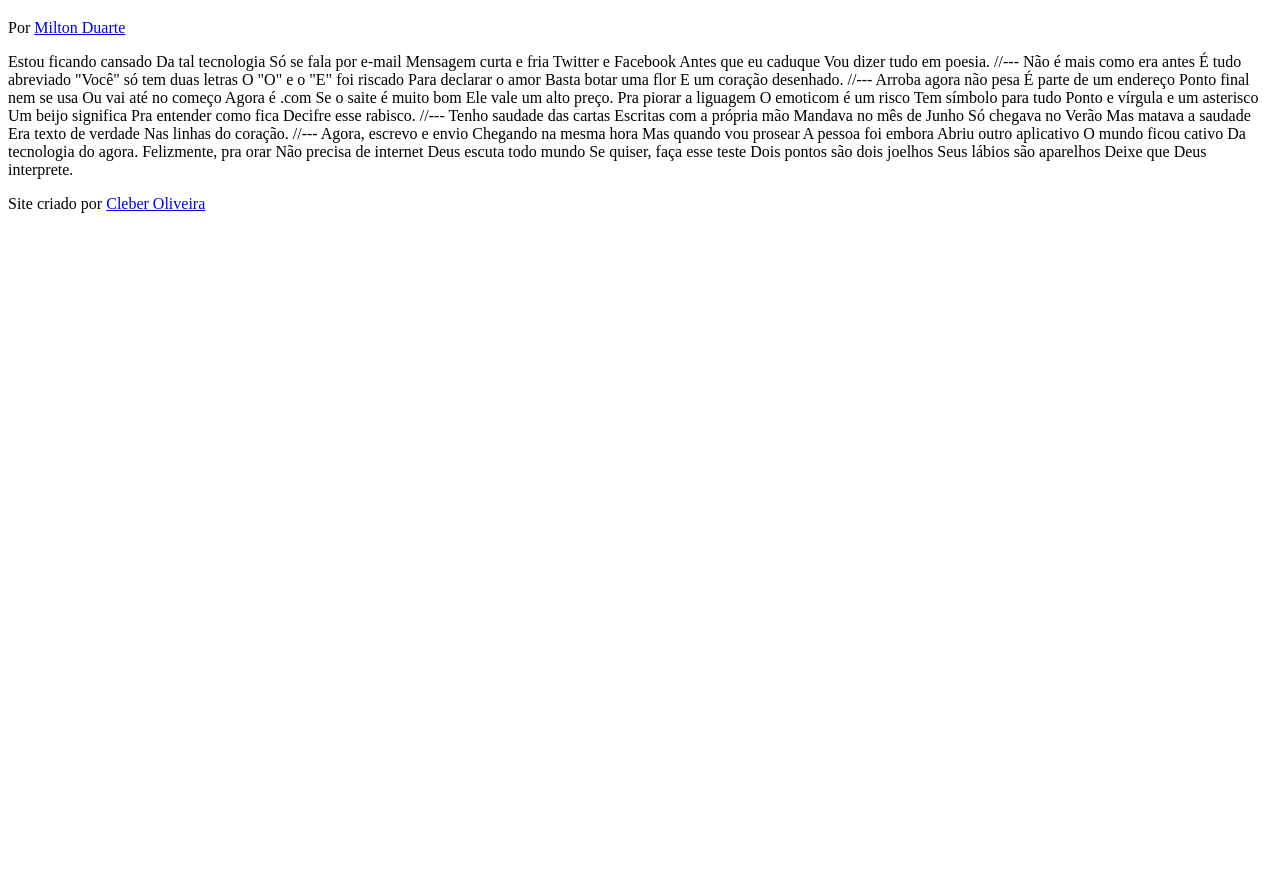
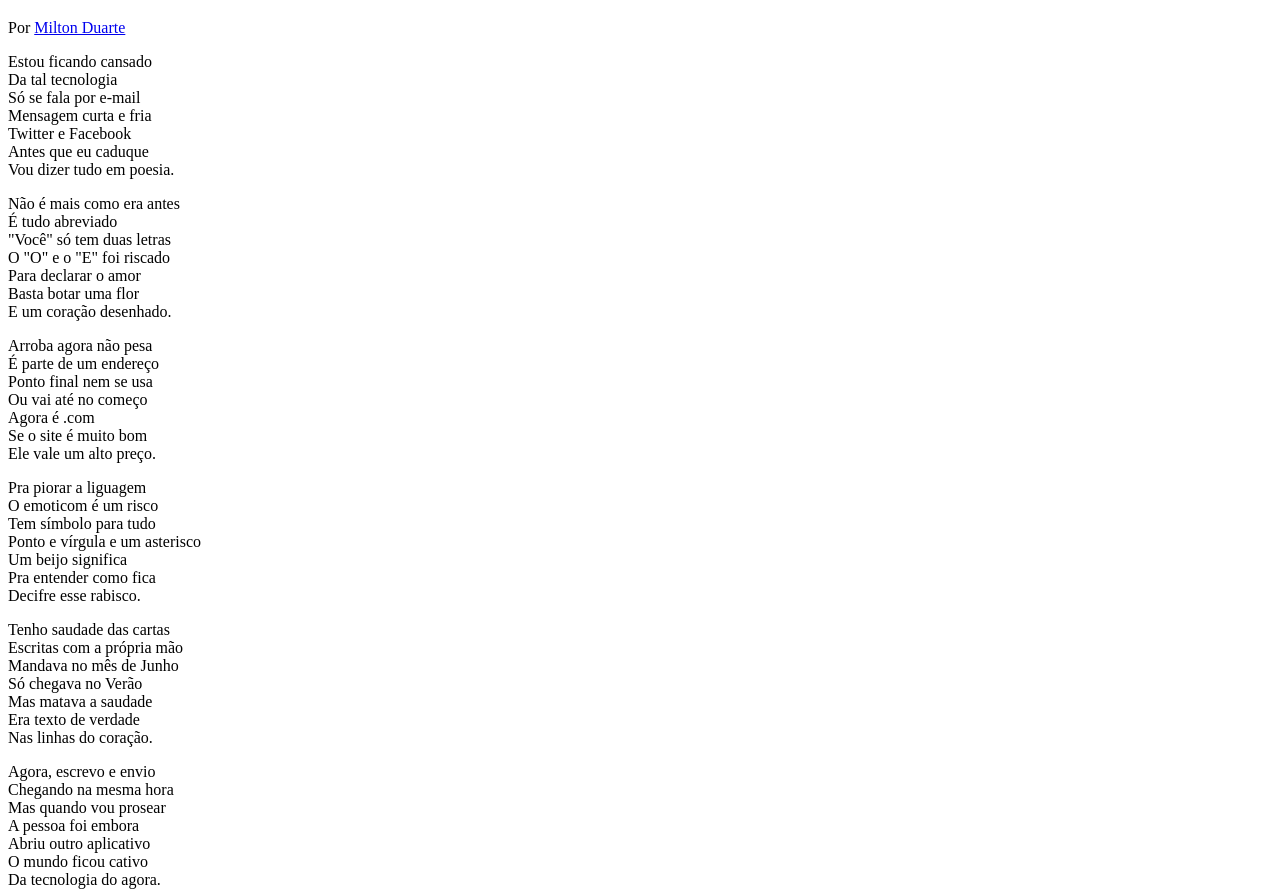
Before and after one commit to cleberdesouzaoliveira/projeto-cordel, a plain HTML site: page index.html in a window 1280 px wide. Shown: the part 61-952 px from the top of the page. Before the commit the page ends 800 px from the top, so only its background shows below. Drawn offline with Linux system fonts and the light colour scheme.

Commit message:
conteúdo carregado

```diff
--- a/index.html
+++ b/index.html
@@ -5,81 +5,100 @@
     <meta http-equiv="X-UA-Compatible" content="IE=edge">
     <meta name="viewport" content="width=device-width, initial-scale=1.0">
     <title>cordel-moderno</title>
+    <link rel="stylesheet" href="estilo/style.css">
 </head>
 <body>
     <header>
             <h1>Cordel Moderno</h1>
         <p>
-            Por <a href="https://www.recantodasletras.com.br/poesias/3186743]">Milton Duarte</a>
+            Por <a href="https://www.recantodasletras.com.br/poesias/3186743" target="_blank">Milton Duarte</a>
 
         </p>
 </header>
+<section>
+    <p>
+            Estou ficando cansado<br>
+            Da tal tecnologia<br>
+            Só se fala por e-mail<br>
+            Mensagem curta e fria<br>
+            Twitter e Facebook<br>
+            Antes que eu caduque<br>
+            Vou dizer tudo em poesia.
+    </p>
+</section>
 
-    Estou ficando cansado
-    Da tal tecnologia
-    Só se fala por e-mail
-    Mensagem curta e fria
-    Twitter e Facebook
-    Antes que eu caduque
-    Vou dizer tudo em poesia.
+<section>
 
-    //---
+        <p>
+            Não é mais como era antes<br>
+            É tudo abreviado<br>
+            "Você" só tem duas letras<br>
+            O "O" e o "E" foi riscado<br>
+            Para declarar o amor<br>
+            Basta botar uma flor<br>
+            E um coração desenhado.
+        </p>
+</section>
 
-    Não é mais como era antes
-    É tudo abreviado
-    "Você" só tem duas letras
-    O "O" e o "E" foi riscado
-    Para declarar o amor
-    Basta botar uma flor
-    E um coração desenhado.
+    <section>
+        <p>
+            Arroba agora não pesa<br>
+            É parte de um endereço<br>
+            Ponto final nem se usa<br>
+            Ou vai até no começo<br>
+            Agora é .com<br>
+            Se o site é muito bom<br>
+            Ele vale um alto preço.<br>
+        </p>
+        <p>
+            Pra piorar a liguagem<br>
+            O emoticom é um risco<br>
+            Tem símbolo para tudo<br>
+            Ponto e vírgula e um asterisco<br>
+            Um beijo significa<br>
+            Pra entender como fica<br>
+            Decifre esse rabisco.<br>
+        </p>
+    </section>
 
-    //---
+<section>
+   <p>
 
-    Arroba agora não pesa
-    É parte de um endereço
-    Ponto final nem se usa
-    Ou vai até no começo
-    Agora é .com
-    Se o saite é muito bom
-    Ele vale um alto preço.
+           Tenho saudade das cartas<br>
+           Escritas com a própria mão<br>
+           Mandava no mês de Junho<br>
+           Só chegava no Verão<br>
+           Mas matava a saudade<br>
+           Era texto de verdade<br>
+           Nas linhas do coração.
+   </p>
+</section>
 
-    Pra piorar a liguagem
-    O emoticom é um risco
-    Tem símbolo para tudo
-    Ponto e vírgula e um asterisco
-    Um beijo significa
-    Pra entender como fica
-    Decifre esse rabisco.
+<section>
 
-    //---
+      <p>
+          Agora, escrevo e envio<br>
+          Chegando na mesma hora<br>
+          Mas quando vou prosear<br>
+          A pessoa foi embora<br>
+          Abriu outro aplicativo<br>
+          O mundo ficou cativo<br>
+          Da tecnologia do agora.<br>
+      </p>
+      <p>
+          Felizmente, pra orar<br>
+          Não precisa de internet<br>
+          Deus escuta todo mundo<br>
+          Se quiser, faça esse teste<br>
+          Dois pontos são dois joelhos<br>
+          Seus lábios são aparelhos<br>
+          Deixe que Deus interprete.
+      </p>
+</section>
 
-    Tenho saudade das cartas
-    Escritas com a própria mão
-    Mandava no mês de Junho
-    Só chegava no Verão
-    Mas matava a saudade
-    Era texto de verdade
-    Nas linhas do coração.
 
-    //---
-
-    Agora, escrevo e envio
-    Chegando na mesma hora
-    Mas quando vou prosear
-    A pessoa foi embora
-    Abriu outro aplicativo
-    O mundo ficou cativo
-    Da tecnologia do agora.
-
-    Felizmente, pra orar
-    Não precisa de internet
-    Deus escuta todo mundo
-    Se quiser, faça esse teste
-    Dois pontos são dois joelhos
-    Seus lábios são aparelhos
-    Deixe que Deus interprete.
     <footer>
-        <p>Site criado por <a href="https://github.com/cleberdesouzaoliveira">Cleber Oliveira</a></p>
+        <p>Site criado por <a href="https://github.com/cleberdesouzaoliveira" target="_blank">Cleber Oliveira</a></p>
     </footer>
 
 </body>
```
Also changed, not shown: estilo/style.css (added).
